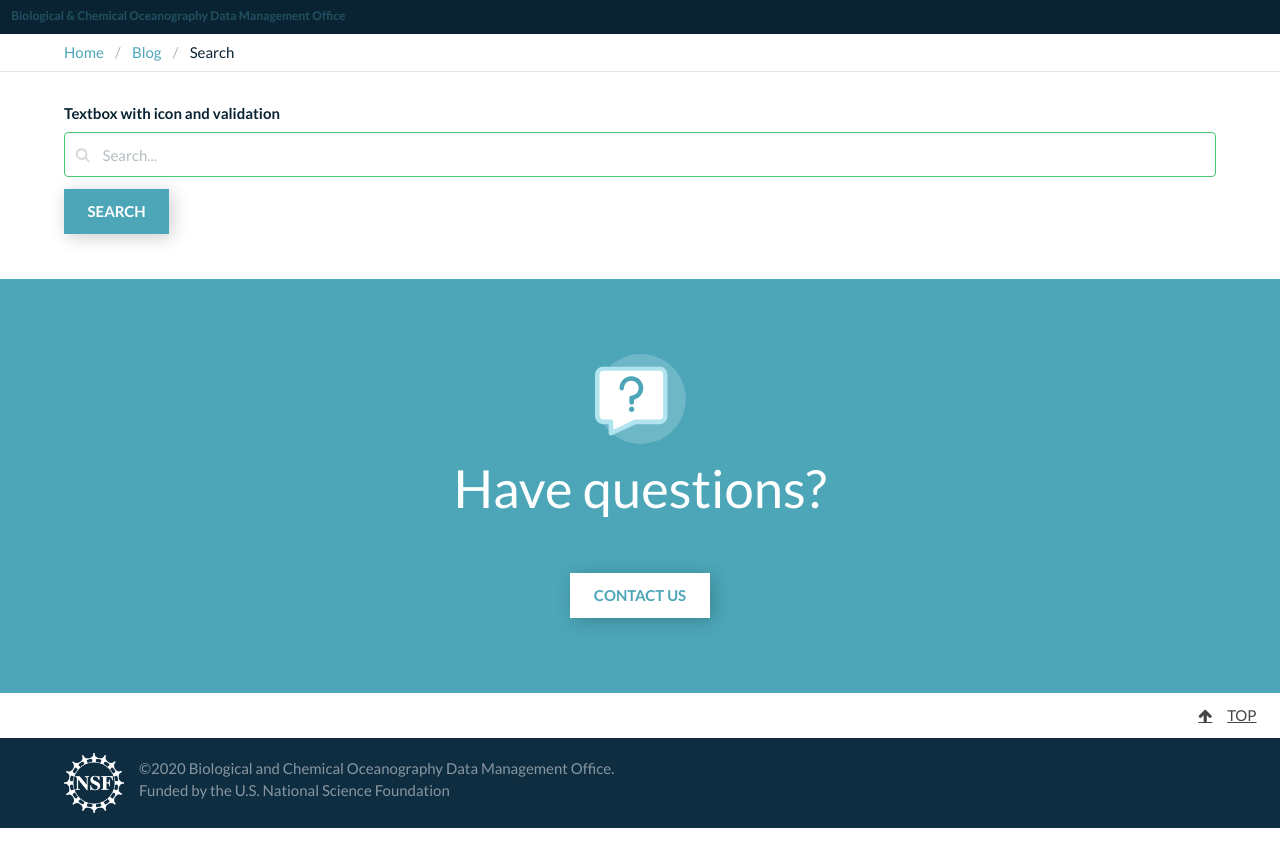
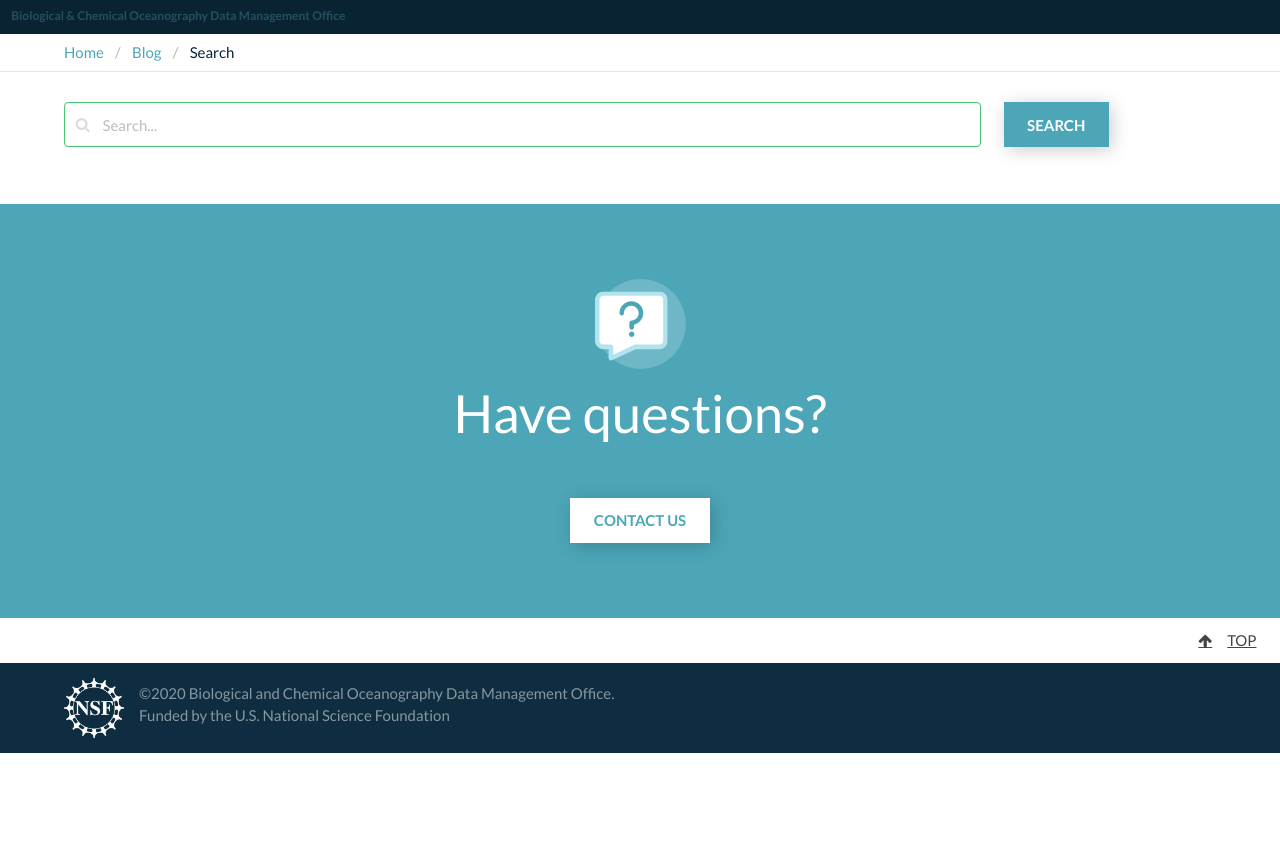
Before and after one commit to BCODMO/blog.bco-dmo.org, a Jekyll site: the page built from search.html, in a window 1280 px wide. Shown: the top 867 px of the page. Built offline with Jekyll 4.4.1, drawn with Linux system fonts in a browser that asks for light colours.

Commit message:
Update search.html

```diff
--- a/search.html
+++ b/search.html
@@ -5,8 +5,9 @@ permalink: /search/
 date: 2020-07-27
 ---
 
+<div class="columns">
+  <div class="column is-four-fifths">
     <div class="field">
-  <label class="label">Textbox with icon and validation</label>
       <div class="control has-icons-left has-icons-right">
         <input id="search-input" class="input is-success" type="text" placeholder="Search...">
         <span class="icon is-small is-left">
@@ -14,7 +15,9 @@ date: 2020-07-27
         </span>
       </div>
     </div>
-<button id="search-button" class="button is-primary">Search</button>
+  </div>
+  <div class="column"><button id="search-button" class="button is-primary">Search</button></div>
+</div>
 <div class="margin-top-3">
   <ul id="results-container"></ul>
 </div>
```
Lines whose indentation alone changed are shown as unchanged.
